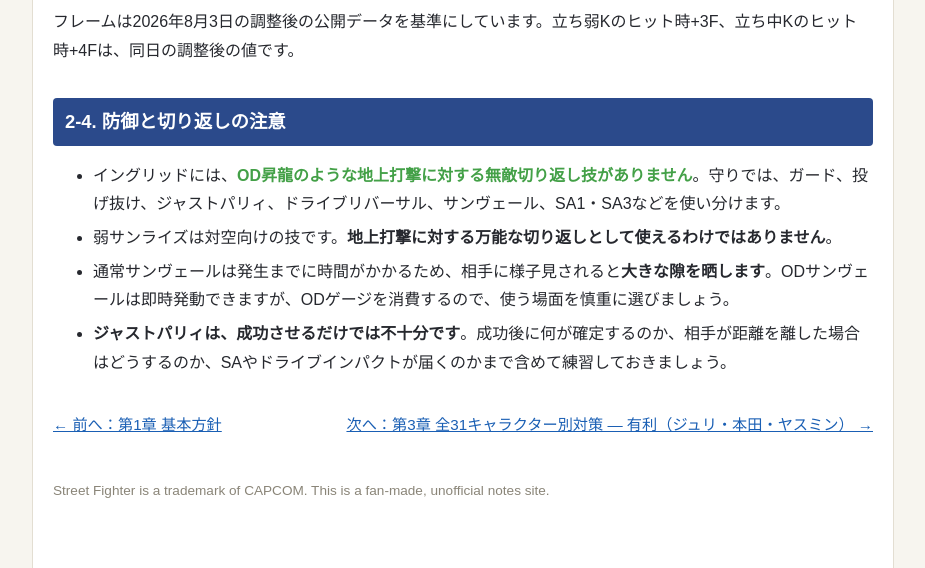
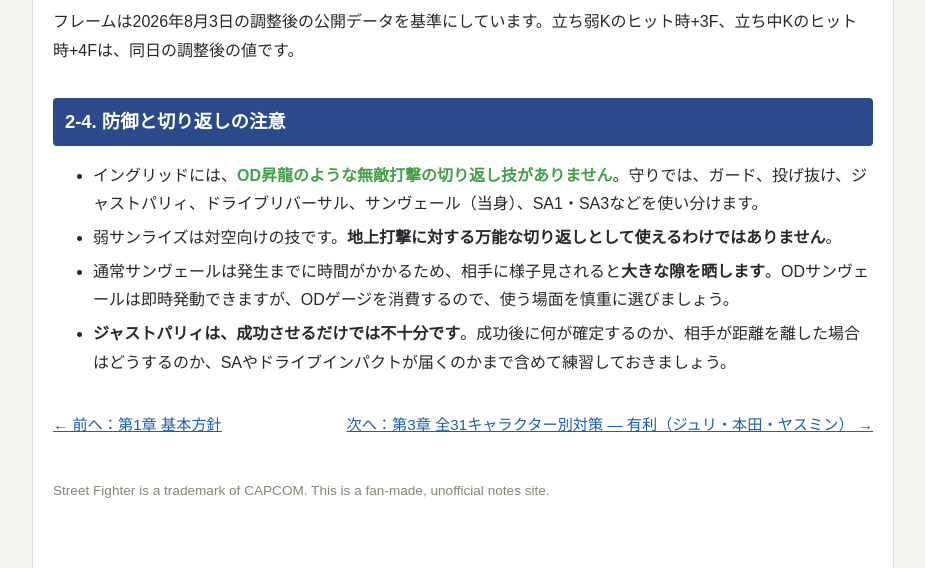
Before and after one commit to hasuke-sf6/hasuke-sf6.github.io, a plain HTML site: page handbook/ch2.html in a window 1280 px wide. Shown: the part 4759-5327 px from the top of the page, without its empty margins (177-1102 px from the left). Drawn offline with Linux system fonts and the light colour scheme.

Commit message:
ch2 2-4: clarify no invincible strike reversal; Sun Veil is a counter (当身)

```diff
--- a/handbook/ch2.html
+++ b/handbook/ch2.html
@@ -271,7 +271,7 @@
 <h2>2-4. 防御と切り返しの注意</h2>
 
 <ul>
-  <li>イングリッドには、<strong class="key">OD昇龍のような地上打撃に対する無敵切り返し技がありません</strong>。守りでは、ガード、投げ抜け、ジャストパリィ、ドライブリバーサル、サンヴェール、SA1・SA3などを使い分けます。</li>
+  <li>イングリッドには、<strong class="key">OD昇龍のような無敵打撃の切り返し技がありません</strong>。守りでは、ガード、投げ抜け、ジャストパリィ、ドライブリバーサル、サンヴェール（当身）、SA1・SA3などを使い分けます。</li>
   <li>弱サンライズは対空向けの技です。<strong>地上打撃に対する万能な切り返しとして使えるわけではありません</strong>。</li>
   <li>通常サンヴェールは発生までに時間がかかるため、相手に様子見されると<strong>大きな隙を晒します</strong>。ODサンヴェールは即時発動できますが、ODゲージを消費するので、使う場面を慎重に選びましょう。</li>
   <li><strong>ジャストパリィは、成功させるだけでは不十分です</strong>。成功後に何が確定するのか、相手が距離を離した場合はどうするのか、SAやドライブインパクトが届くのかまで含めて練習しておきましょう。</li>
```
